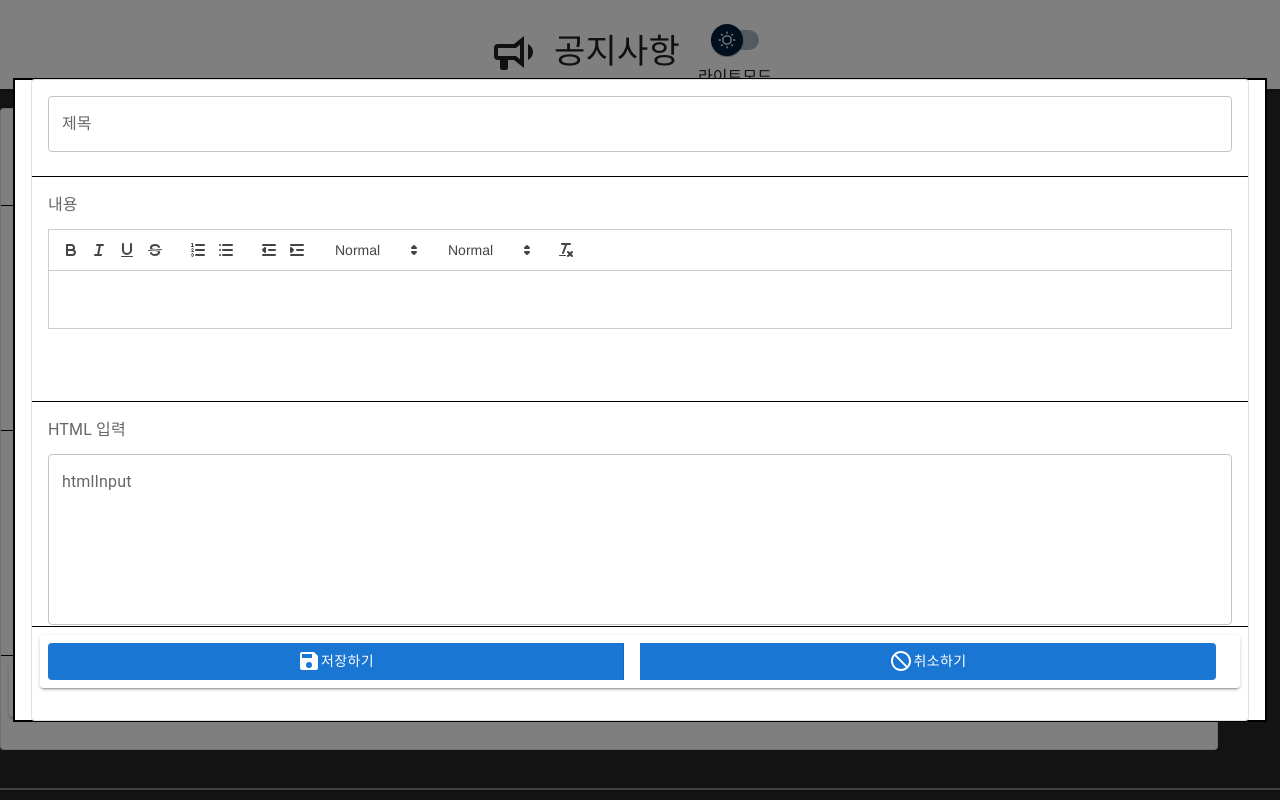
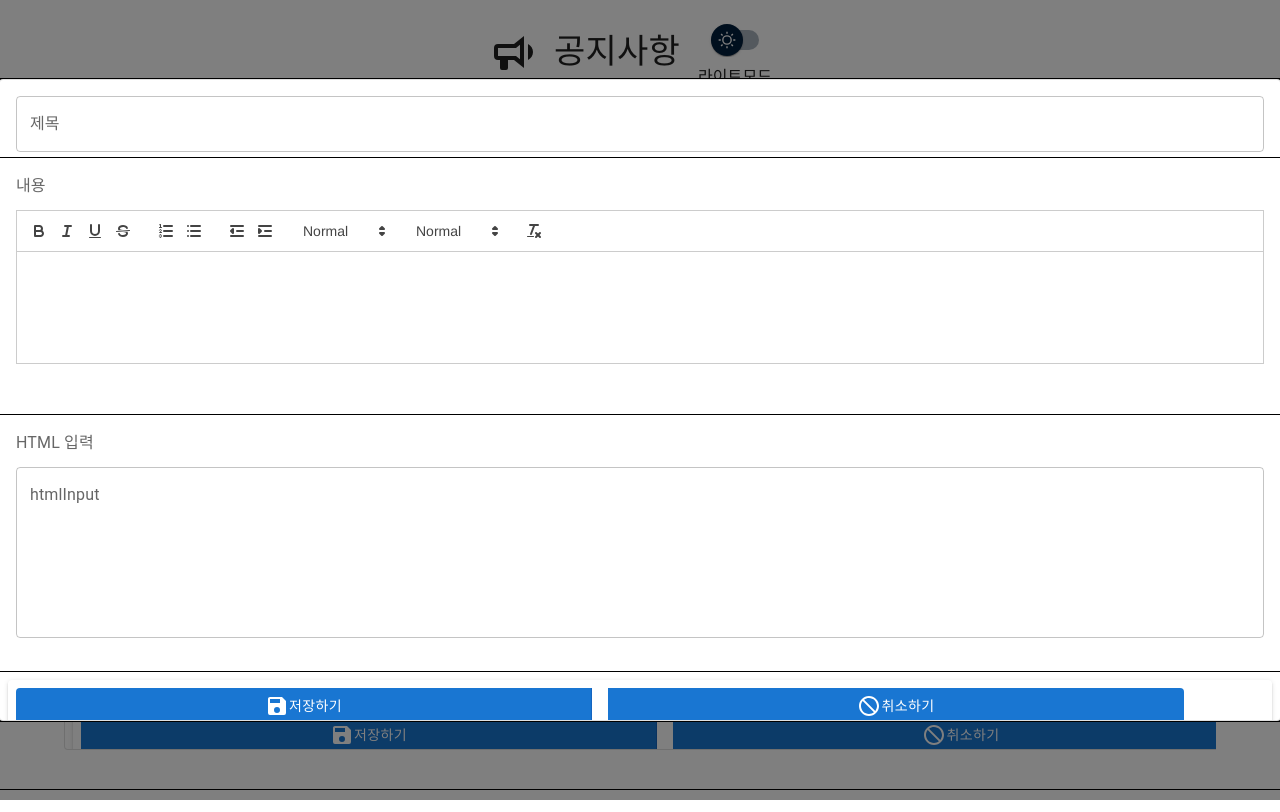
Before and after one commit to JDWdonga21/web-notice, a React (Create React App) app: page / in a window 1280 px wide. Both pictures are taken after a click on the button "공지사항 추가". Built offline with nearby package versions, Linux system fonts and the light colour scheme.

Commit message:
전체적인 구조 조정

```diff
--- a/src/App.css
+++ b/src/App.css
@@ -29,7 +29,7 @@
   display: flex;
   flex-direction: column;
   align-items: center;
-  background-color: #272727;
+  /* background-color: #272727; */
 }
 
 .Footer {
--- a/src/App.tsx
+++ b/src/App.tsx
@@ -126,7 +126,16 @@ class App extends React.Component<{}, AppState> {
     const { currentScreen, selectedNoticeId } = this.state;
     return (
       <ThemeProvider theme={this.state.isdarkTheme ? darkTheme : lightTheme}>
-        <div className='App'>
+        <Container
+          maxWidth="lg"
+          sx={{
+            height: '100vh',
+            alignItems: 'center',
+            justifyContent: 'space-between',
+            margin: '0 auto',
+            padding: '0',
+            backgroundColor: 'background.default'
+        }}>
           <Header
             isdarkTheme={this.state.isdarkTheme}
             onChangeTheme={this.handleThemes}
@@ -186,13 +195,7 @@ class App extends React.Component<{}, AppState> {
               backgroundColor: '#ffffff',
               height: '80vh',
               border: '2px solid #000000'
-            // width: '90vw',
             }}>
-            {/* <NoticeEdit
-              id={selectedNoticeId}
-              onNoticeAdded={this.handleNoticeAdded}
-              onCancel={this.handleCloseModal}
-            /> */}
               {currentScreen === 'edit' && (
                 <NoticeEdit
                   id={selectedNoticeId}
@@ -211,7 +214,7 @@ class App extends React.Component<{}, AppState> {
             </Box>
           </Modal>
         </div>
-      </div>
+      </Container>
       </ThemeProvider>
     );
   }
--- a/src/component/NoticeDetail.tsx
+++ b/src/component/NoticeDetail.tsx
@@ -244,10 +244,10 @@ class NoticeDetail extends React.Component<NoticeDetailProps, NoticeDetailState>
         {/* </header>     */}
         {/* <main style={styles.mainArea}> */}
           {/* <article style={styles.articleText} dangerouslySetInnerHTML={{ __html : content }} /> */}
-          <Card variant="outlined" sx={{ width: '95vw', height: '80vh', }}>
+          <Card variant="outlined" sx={{ width: '100vw', height: '80vh', }}>
             <CardContent
               sx={{
-                height: '10%',
+                height: '7%',
                 borderBottom: (theme) =>
                 `1px solid ${theme.palette.mode === 'dark' ? '#ffffff' : '#000000'}`,
               }}
--- a/src/component/NoticeEdit.tsx
+++ b/src/component/NoticeEdit.tsx
@@ -241,10 +241,10 @@ class NoticeEdit extends React.Component<NoticeEditProps, NoticeEditState> {
     return (
         <Box component="section" sx={{ width: '100%', padding: 2 }}>
           {/* <header style={styles.header}> */}
-            <Card variant="outlined" sx={{width: '95vw', height: '80vh'}}>
+            <Card variant="outlined" sx={{width: '100vw', height: '80vh'}}>
               <CardContent
                 sx={{
-                  height: '10%',
+                  height: '7%',
                   borderBottom: (theme) =>
                   `1px solid ${theme.palette.mode === 'dark' ? '#ffffff' : '#000000'}`,
                 }}
@@ -258,7 +258,7 @@ class NoticeEdit extends React.Component<NoticeEditProps, NoticeEditState> {
               </CardContent>
               <CardContent
                 sx={{
-                  height: '30%',
+                  height: '35%',
                   borderBottom: (theme) =>
                   `1px solid ${theme.palette.mode === 'dark' ? '#ffffff' : '#000000'}`,
                 }}
@@ -267,14 +267,14 @@ class NoticeEdit extends React.Component<NoticeEditProps, NoticeEditState> {
                 <ReactQuill
                       modules={modules}
                       theme="snow"
-                      style={{ width: '100%', height: '30%' }}
+                      style={{ width: '100%', height: '50%' }}
                       value={editorHtml}
                       onChange={this.handleEditorChange}
                 />
               </CardContent>
               <CardContent
                 sx={{
-                  height: '30%',
+                  height: '35%',
                   borderBottom: (theme) =>
                   `1px solid ${theme.palette.mode === 'dark' ? '#ffffff' : '#000000'}`,
                 }}
--- a/src/component/footer/Footer.tsx
+++ b/src/component/footer/Footer.tsx
@@ -29,7 +29,23 @@ type Footerprops = {
 class Footer extends React.Component<Footerprops>{
     render(): React.ReactNode {
         return(
-            <Box component="section" sx={styles.body}>
+            <Box
+                component="section"
+                sx={{
+                    width: '100%',
+                    display: 'flex',
+                    flexDirection: 'row',
+                    alignItems: 'center',
+                    justifyContent: 'center',
+                    // backgroundColor: '#272727',
+                    borderTop: (theme) =>
+                    `1px solid ${theme.palette.mode === 'dark' ? '#ffffff' : '#000000'}`,
+                    position: 'fixed',
+                    paddingTop: '5px',
+                    paddingBottom: '5px',
+                    bottom: 0,
+                    left: 0,
+                }}>
                 {this.props.appCurrentScreen === 'list' && (
                     // <div style={styles.listBtns} onClick={this.props.onAddNotice}>
                     //     <Icon path={mdiPlusCircle}
```
Lines whose indentation alone changed are shown as unchanged.
